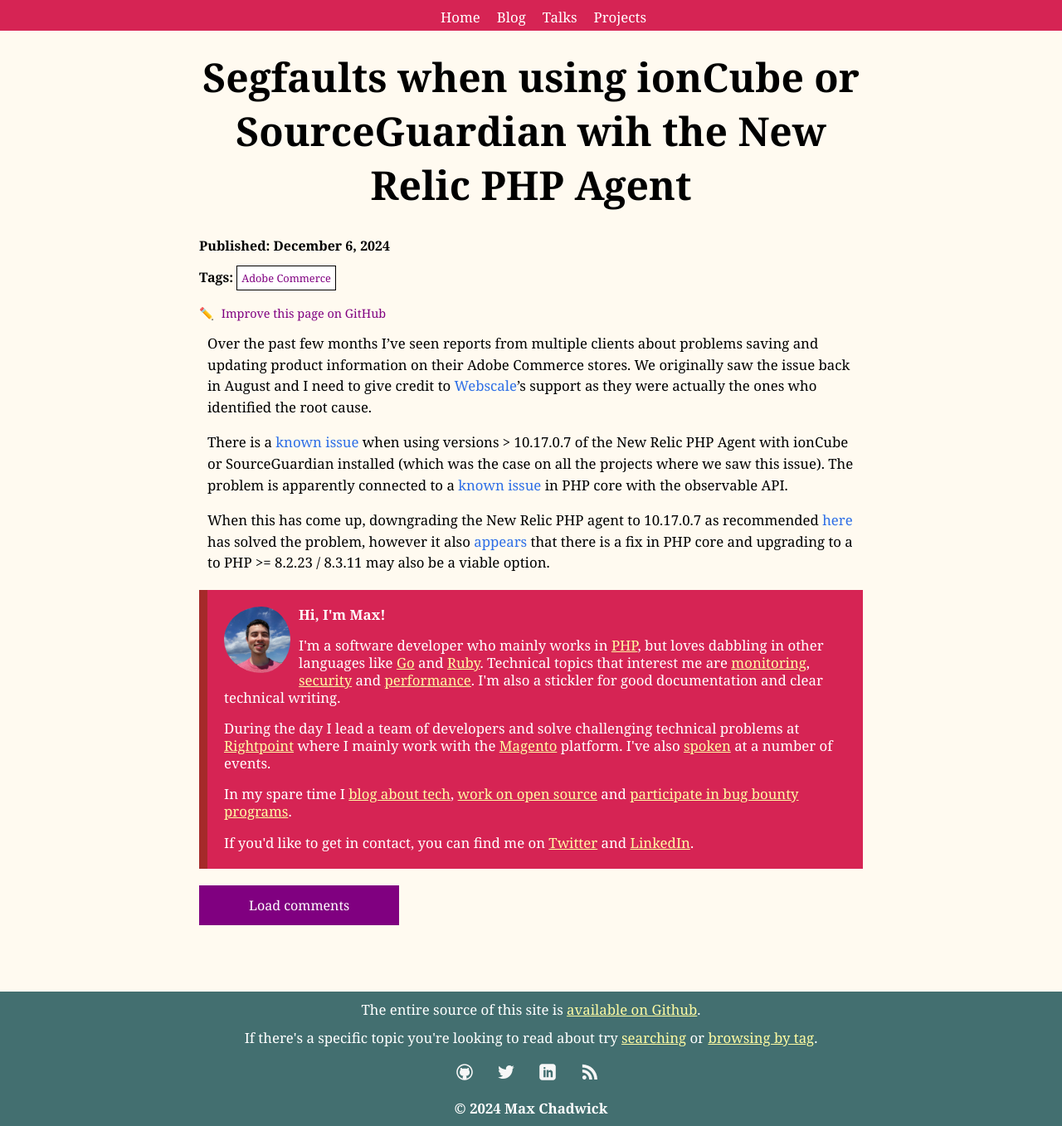
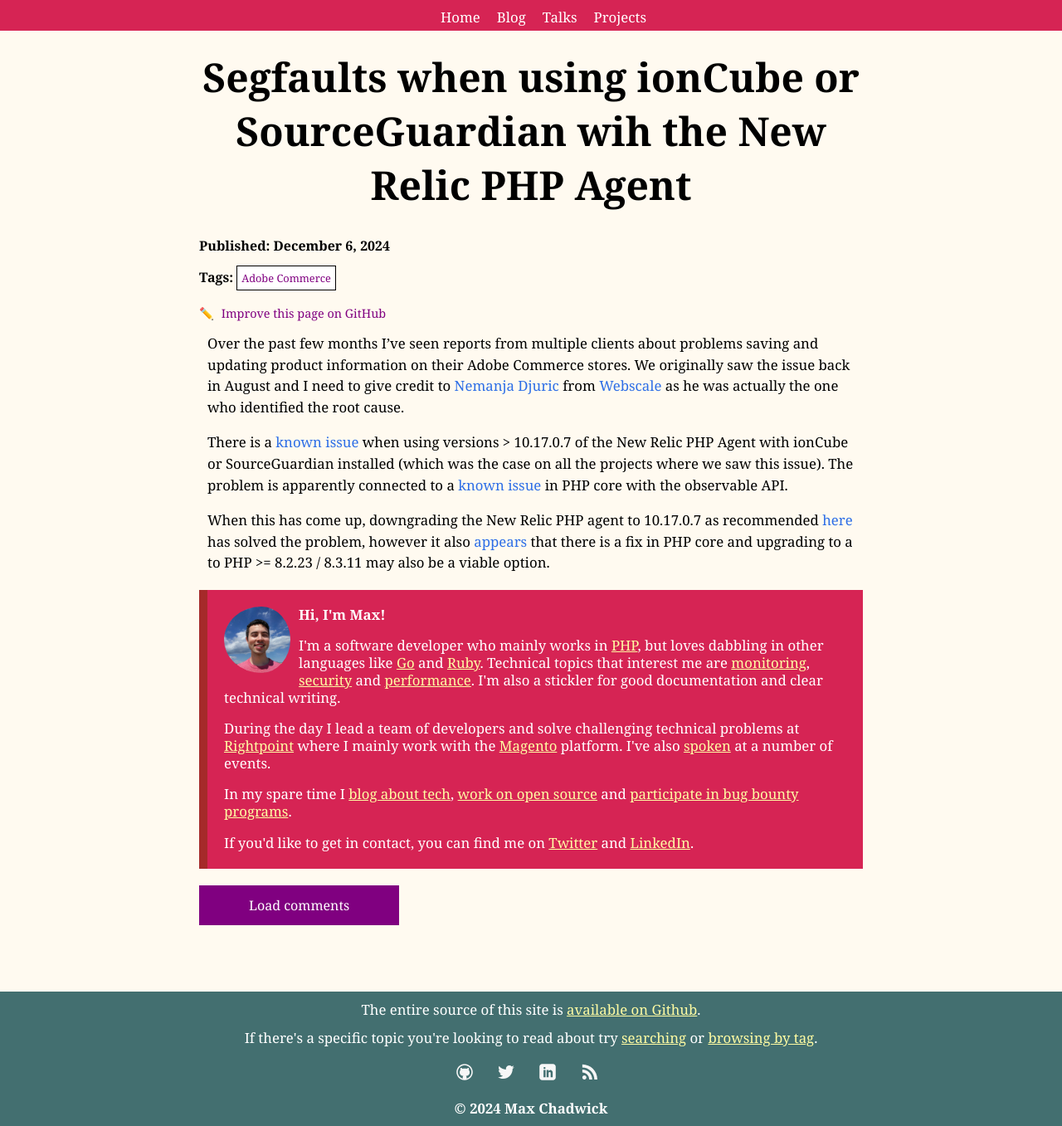
Before and after one commit to mpchadwick/mpchadwick.github.io, a Jekyll site: the page built from _posts/2024-12-07-segfaults-when-using-ioncube-or-sourceguardian-with-new-relic-php-agent.md, in a window 1280 px wide and 1357 px high. Shown: the whole window at 83% size. Built offline with Jekyll 4.4.1, drawn with Linux system fonts in a browser that asks for light colours; emoji names are drawn with the system emoji font; comment, search, counter and statistics services are not loaded.

Commit message:
Credit for Nemanja

```diff
--- a/_posts/2024-12-07-segfaults-when-using-ioncube-or-sourceguardian-with-new-relic-php-agent.md
+++ b/_posts/2024-12-07-segfaults-when-using-ioncube-or-sourceguardian-with-new-relic-php-agent.md
@@ -7,7 +7,7 @@ tags: [Adobe Commerce]
 related_posts:
 ---
 
-Over the past few months I've seen reports from multiple clients about problems saving and updating product information on their Adobe Commerce stores. We originally saw the issue back in August and I need to give credit to [Webscale](https://www.webscale.com/)'s support as they were actually the ones who identified the root cause.
+Over the past few months I've seen reports from multiple clients about problems saving and updating product information on their Adobe Commerce stores. We originally saw the issue back in August and I need to give credit to [Nemanja Djuric](https://nemanja.io/) from [Webscale](https://www.webscale.com/) as he was actually the one who identified the root cause.
 
 <!-- excerpt_separator -->
 
```
